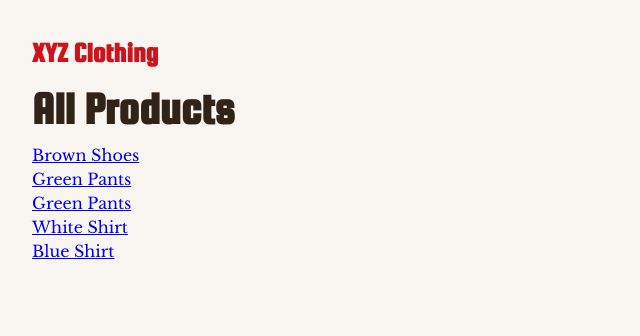
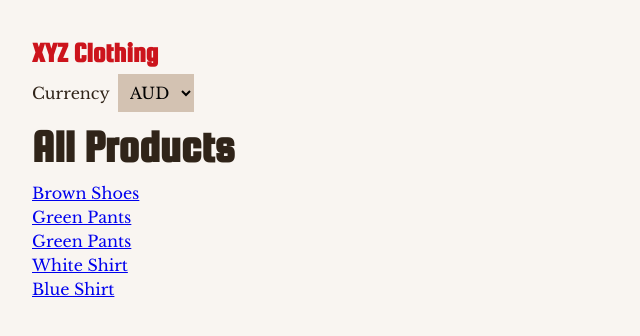
Before and after one commit to andrew-rayco/xyz-clothing, a React (Vite) app: page / in a window 1280 px wide. Shown: the top 336 px of the page, without its empty margins (0-640 px from the left). Built offline with nearby package versions, Linux system fonts and the light colour scheme.

Commit message:
Adds Header component, select element

```diff
--- a/src/components/App.js
+++ b/src/components/App.js
@@ -1,16 +1,26 @@
-import React from 'react'
+import React, { Component } from 'react'
 import { BrowserRouter as Router, Switch, Route } from 'react-router-dom'
 
 import ProductList from './ProductList'
 import SingleProduct from './SingleProduct'
+import Header from './Header'
 
 import allProducts from '../data/products.json'
 import '../scss/index.scss'
 
-const App = () => (
+class App extends Component {
+  constructor() {
+    super()
+
+    this.state = {
+      selectedCurrency: 'AUD'
+    }
+  }
+  render() {
+    return (
       <Router>
         <div className="app">
-      <h1>XYZ Clothing</h1>
+          <Header />
           <Switch>
             <Route
               path="/products/:id"
@@ -30,5 +40,7 @@ const App = () => (
         </div>
       </Router>
     )
+  }
+}
 
 export default App
--- /dev/null
+++ b/src/components/Header.js
@@ -0,0 +1,17 @@
+import React from 'react'
+
+const Header = () => {
+  return (
+    <div className="header">
+      <h1>XYZ Clothing</h1>
+      <label htmlFor="currency">Currency</label>
+      <select name="currency" id="currency">
+        <option value="AUD">AUD</option>
+        <option value="USD">USD</option>
+        <option value="CNY">CNY</option>
+      </select>
+    </div>
+  )
+}
+
+export default Header
--- a/src/scss/_app.scss
+++ b/src/scss/_app.scss
@@ -1,11 +1,16 @@
+$bodyColor: #302419;
+$primary: #cc141c;
+$secondary: #d3c2b2;
+$bgColor: #f9f5f1;
+
 body {
-  background: #f9f5f1;
+  background: $bgColor;
   padding: 2em;
 }
 
 .app {
   font-family: 'Libre Baskerville', serif;
-  color: #302419;
+  color: $bodyColor;
 }
 
 h1,
@@ -15,9 +20,16 @@ h2 {
 
 h1 {
   font-size: 28px;
-  color: #cc141c;
+  color: $primary;
 }
 
 h2 {
   font-size: 46px;
 }
+
+select {
+  background: $secondary;
+  border: 0;
+  padding: 0.5em;
+  margin-left: 0.5em;
+}
```
Lines whose indentation alone changed are shown as unchanged.
